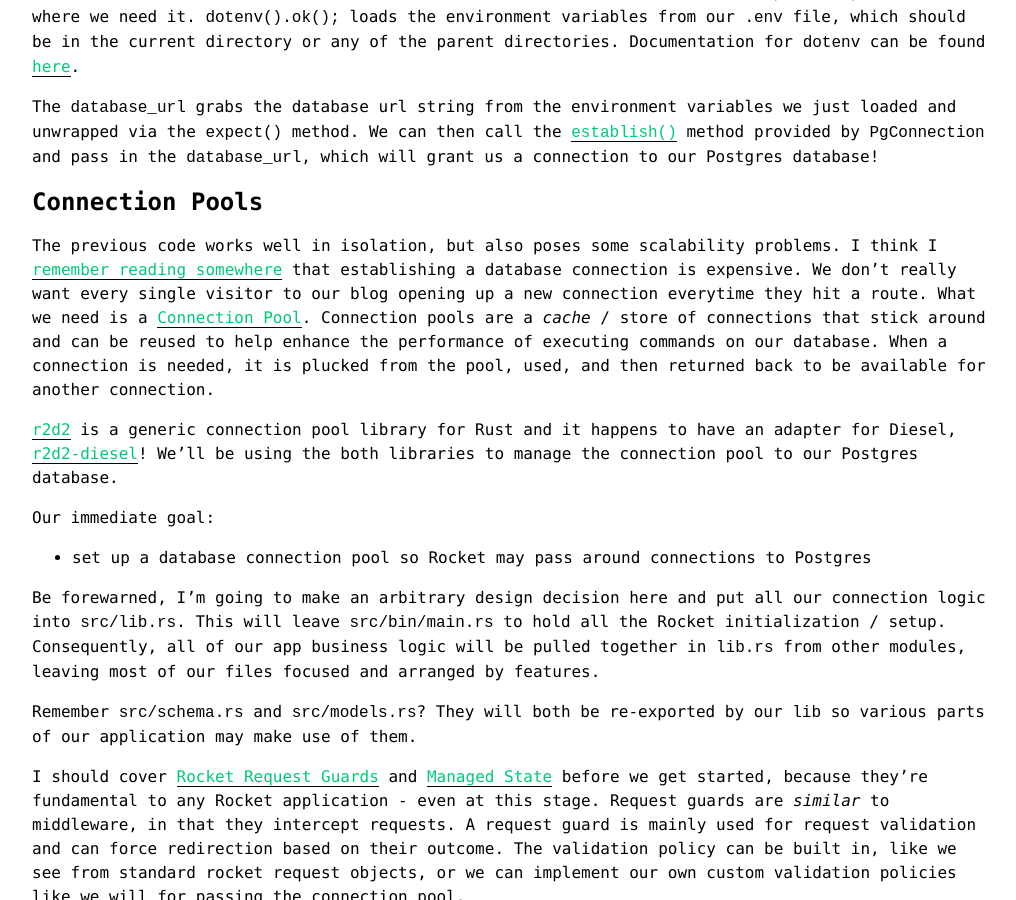
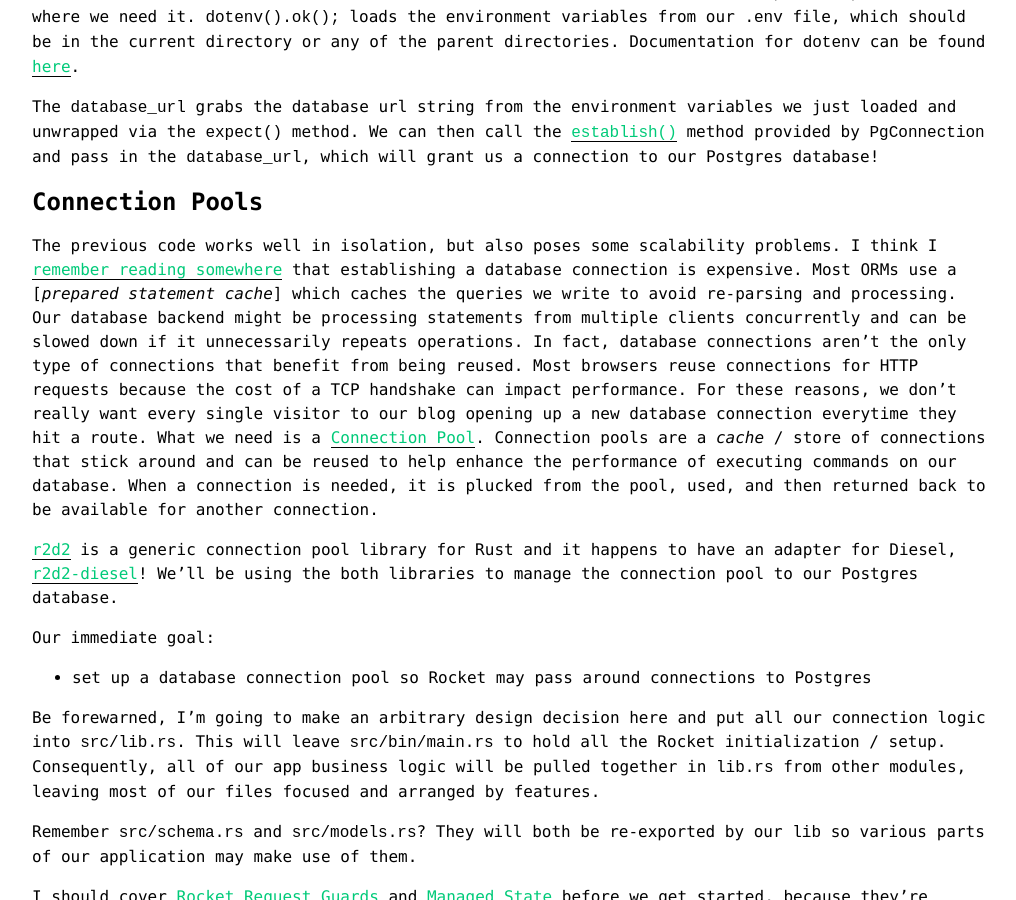
Before and after one commit to notryanb/notryanb.github.io, a Jekyll site: the page built from _posts/2017-10-06-rust-blog-series-2.md, in a window 1280 px wide and 900 px high, scrolled down 4684 px. Shown: the whole window, without its empty margins (128-1144 px from the left). Built offline with Jekyll 4.4.1, drawn with Linux system fonts in a browser that asks for light colours.

Commit message:
elaborate on connection pooling

```diff
--- a/_posts/2017-10-06-rust-blog-series-2.md
+++ b/_posts/2017-10-06-rust-blog-series-2.md
@@ -231,13 +231,20 @@
 
 The previous code works well in isolation, but also poses some scalability problems.
 I think I [remember reading somewhere] that establishing a database connection is expensive.
-We don't really want every single visitor to our blog opening up a new connection everytime they hit a route.
+Most ORMs use a [*prepared statement cache*] which caches the queries we write to avoid re-parsing and processing.
+Our database backend might be processing statements from multiple clients concurrently
+and can be slowed down if it unnecessarily repeats operations.
+In fact, database connections aren't the only type of connections that benefit from being reused.
+Most browsers reuse connections for HTTP requests because the cost of a TCP handshake can impact performance.
+For these reasons,
+we don't really want every single visitor to our blog opening up a new database connection everytime they hit a route.
 What we need is a [Connection Pool].
 Connection pools are a *cache* / store of connections that stick around
 and can be reused to help enhance the performance of executing commands on our database.
 When a connection is needed, it is plucked from the pool, used,
 and then returned back to be available for another connection.
 
+[*prepared statment cache*]: http://www.theserverside.com/news/1365244/Why-Prepared-Statements-are-important-and-how-to-use-them-properly
 [remember reading somewhere]: https://stackoverflow.com/questions/34303678/database-connection-expensive-to-create
 [Connection Pool]: https://en.wikipedia.org/wiki/Connection_pool
 
```
